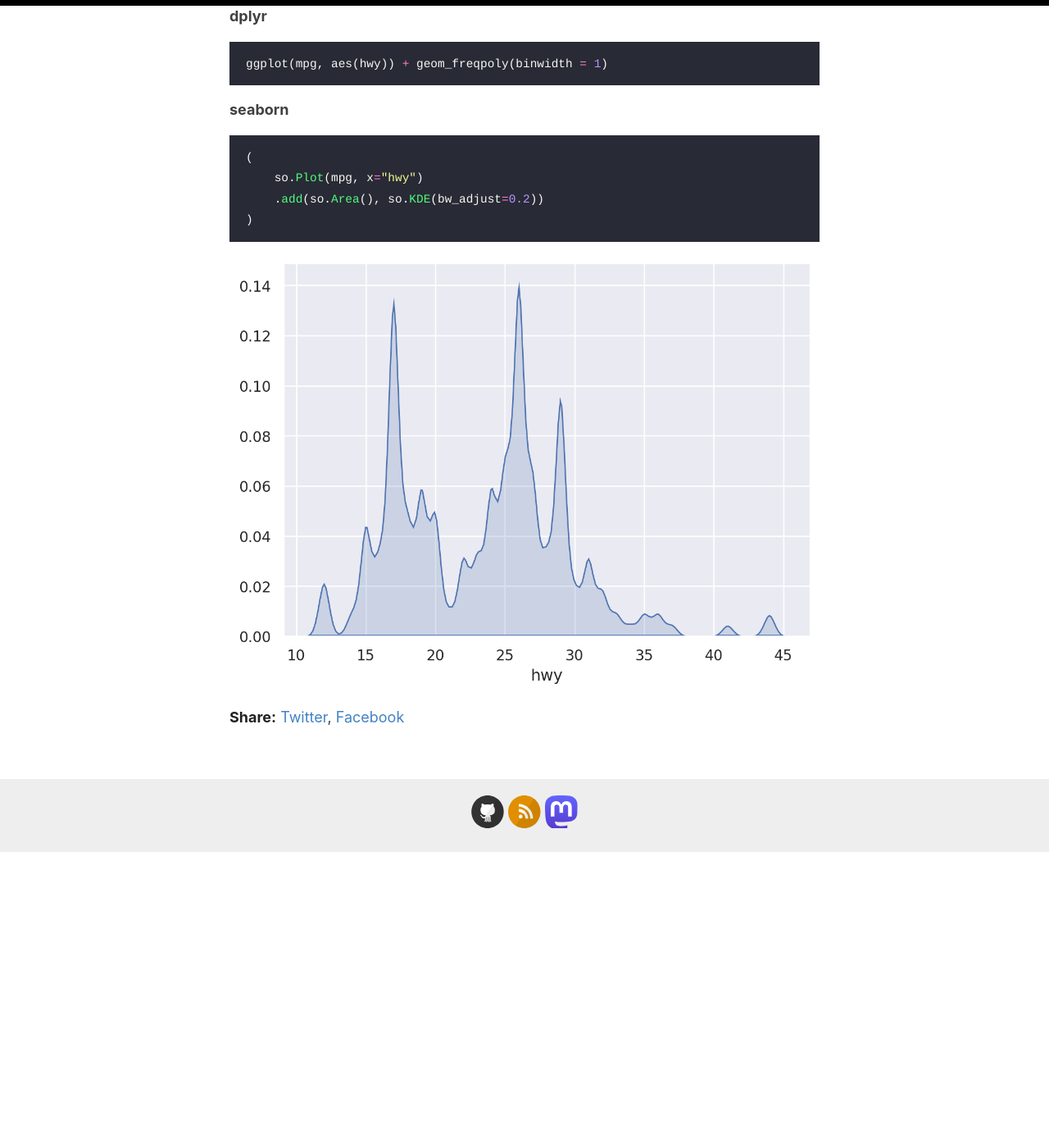
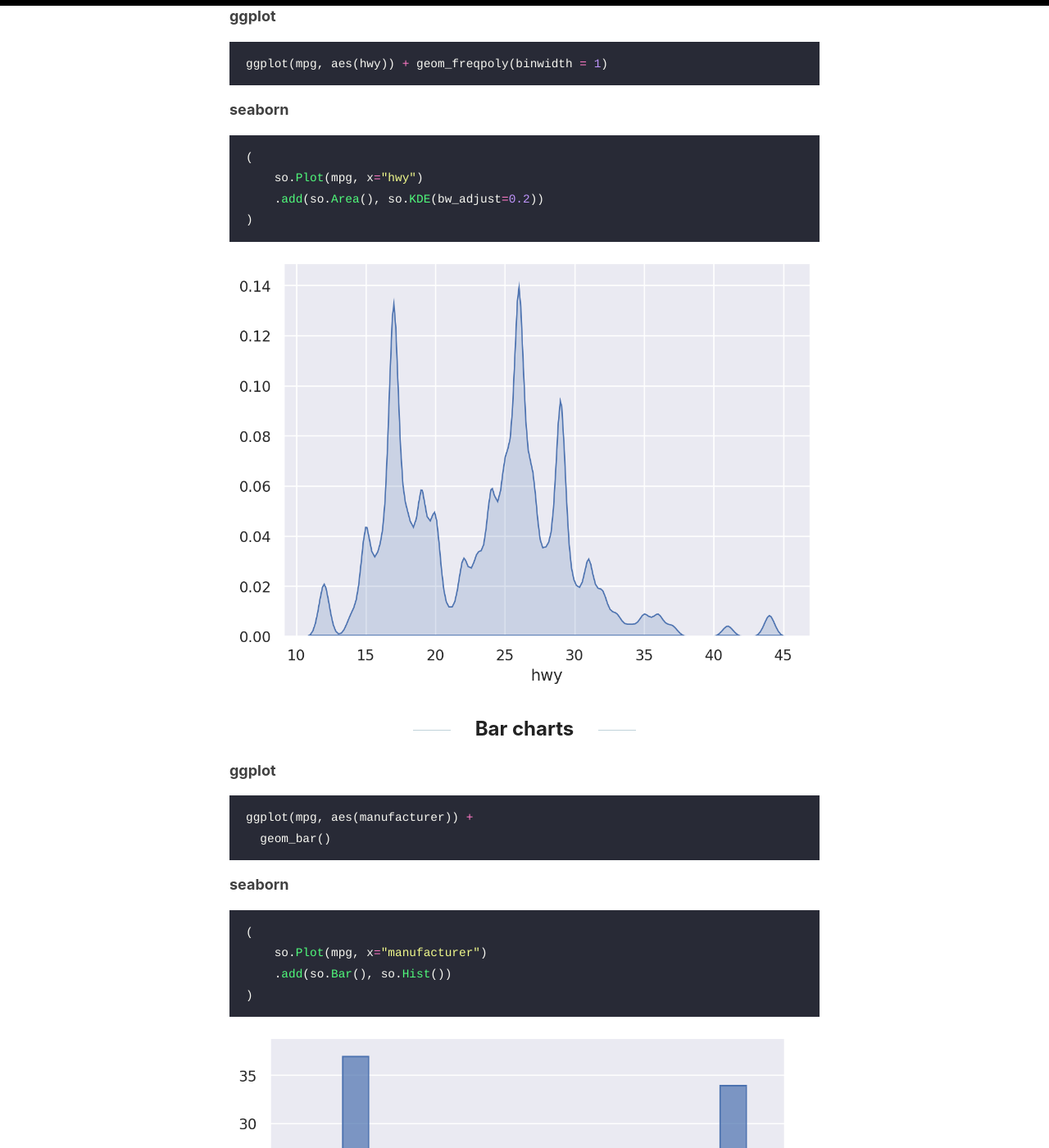
Before and after one commit to krz/krz.github.io, a Jekyll site: the page built from _posts/2024-01-15-Comparing-the-seaborn-objects-interface-with-ggplot2.md, in a window 1280 px wide and 1400 px high, scrolled down 8454 px. Shown: the whole window at 82% size. Built offline with Jekyll 4.4.1, drawn with Linux system fonts in a browser that asks for light colours; before the commit the page ends 9494 px from its top, so only the background shows below that; some of the changed text lies outside the part shown.

Commit message:
add bar chart

````diff
--- a/_posts/2024-01-15-Comparing-the-seaborn-objects-interface-with-ggplot2.md
+++ b/_posts/2024-01-15-Comparing-the-seaborn-objects-interface-with-ggplot2.md
@@ -25,7 +25,7 @@ mpg = pl.read_csv("https://raw.githubusercontent.com/tidyverse/ggplot2/main/data
 
 there's also `so.Dots()` which sometimes looks nicer, but I stick to `so.Dot()` to keep it similar to ggplot.
 
-**dplyr**
+**ggplot**
 ```r
 ggplot(mpg, aes(displ, hwy)) +
   geom_point()
@@ -42,7 +42,7 @@ ggplot(mpg, aes(displ, hwy)) +
 
 map the class variable to colour
 
-**dplyr**
+**ggplot**
 ```r
 ggplot(mpg, aes(displ, hwy, colour = class)) +
   geom_point()
@@ -59,7 +59,7 @@ ggplot(mpg, aes(displ, hwy, colour = class)) +
 
 map the class variable to pointsize
 
-**dplyr**
+**ggplot**
 ```r
 ggplot(mpg, aes(displ, hwy, size = class)) +
   geom_point()
@@ -76,7 +76,7 @@ ggplot(mpg, aes(displ, hwy, size = class)) +
 
 map the class variable to alpha
 
-**dplyr**
+**ggplot**
 ```r
 ggplot(mpg, aes(displ, hwy, alpha = class)) +
   geom_point()
@@ -93,7 +93,7 @@ ggplot(mpg, aes(displ, hwy, alpha = class)) +
 
 map the class variable to shape
 
-**dplyr**
+**ggplot**
 ```r
 ggplot(mpg, aes(displ, hwy, shape = class)) +
   geom_point()
@@ -110,7 +110,7 @@ ggplot(mpg, aes(displ, hwy, shape = class)) +
 
 ## Faceting
 
-**dplyr**
+**ggplot**
 ```r
 ggplot(mpg, aes(displ, hwy)) +
   geom_point() +
@@ -132,7 +132,7 @@ the `wrap=3` argument limits it to 3 plots per column, like the ggplot example
 
 ## Adding a smoother to a plot
 
-**dplyr**
+**ggplot**
 ```r
 ggplot(mpg, aes(displ, hwy)) +
   geom_point() +
@@ -158,7 +158,7 @@ seaborn objects does not yet support boxplots and violinplots
 
 ## Histograms and frequency polygons
 
-**dplyr**
+**ggplot**
 ```r
 ggplot(mpg, aes(hwy)) + geom_histogram()
 ```
@@ -174,7 +174,7 @@ ggplot(mpg, aes(hwy)) + geom_histogram()
 
 seaborn does not support frequency polygons, so we use KDE instead
 
-**dplyr**
+**ggplot**
 ```r
 ggplot(mpg, aes(hwy)) + geom_freqpoly(binwidth = 1)
 ```
@@ -187,3 +187,20 @@ ggplot(mpg, aes(hwy)) + geom_freqpoly(binwidth = 1)
 )
 ```
 ![](/images/output9.png)
+
+## Bar charts
+
+**ggplot**
+```R
+ggplot(mpg, aes(manufacturer)) +
+  geom_bar()
+```
+
+**seaborn**
+```python
+(
+    so.Plot(mpg, x="manufacturer")
+    .add(so.Bar(), so.Hist())
+)
+```
+![](/images/output10.png)
````
